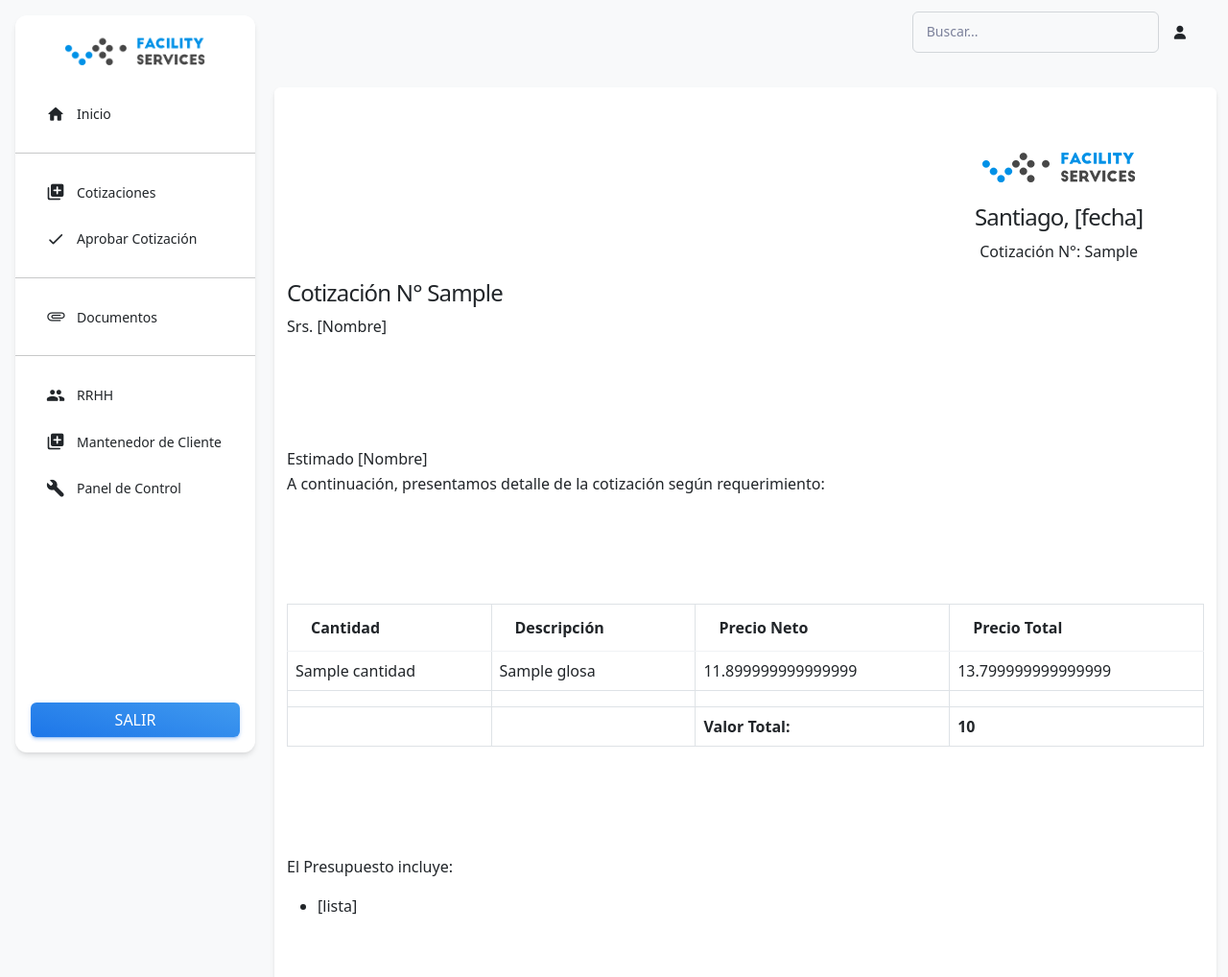
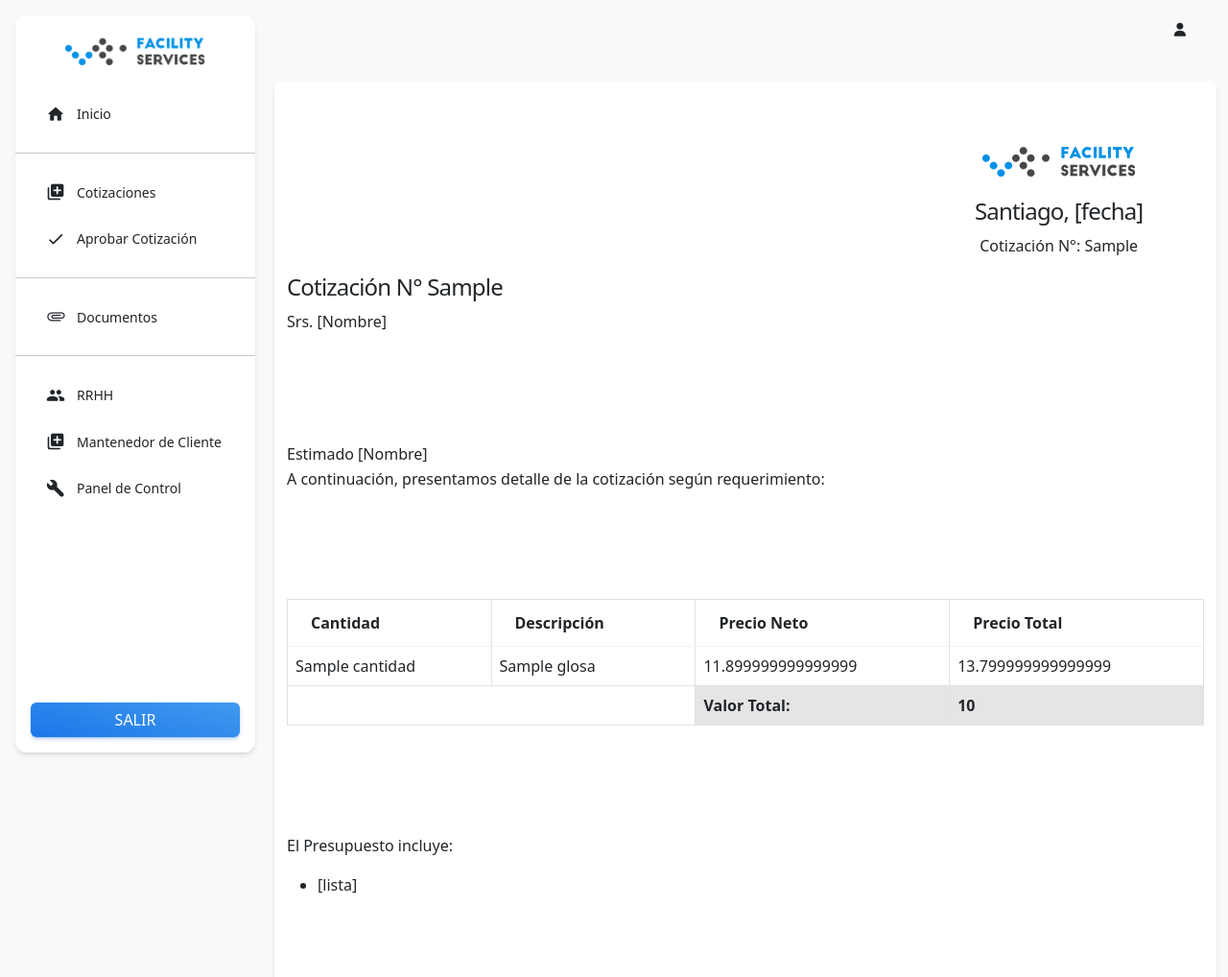
Before and after one commit to kamikaizer/lyr-facilityservices, a Python web app: template templates/ct.html in a window 1280 px wide. Shown: the top 1018 px of the page at 96% size. Run offline with Jinja, Linux system fonts and the light colour scheme; the template is opened without the code that fills it: most values are stand-ins (such as "Sample title", 1, 10 or a date in 2020); some libraries are stand-ins or nearby versions.

Commit message:
tabla de cotizacion
.

```diff
--- a/templates/base.html
+++ b/templates/base.html
@@ -201,10 +201,10 @@
     <div class="collapse navbar-collapse mt-sm-0 mt-2 me-md-0 me-sm-4" id="navbar">
       <div class="ms-md-auto pe-md-3 d-flex align-items-center">
 
-          <div class="input-group input-group-outline">
+          <!-- <div class="input-group input-group-outline">
             <label class="form-label">Buscar...</label>
             <input type="text" class="form-control">
-          </div>
+          </div> -->
 
       </div>
       <ul class="navbar-nav  justify-content-end">
--- a/templates/ct.html
+++ b/templates/ct.html
@@ -62,19 +62,13 @@
                 </tr>
 
                 {%endfor%}
-                <tr>
-                  <th></th>
-                  <th></th>
-                  <th></th>
-                  <th></th>
-                </tr>
+
 
                 <tr>
-                  <th></th>
-                  <th></th>
-                  <th>Valor Total:</th>
-                  <!-- <td>Total</td> -->
-                  <th>{{precio_total}}</th>
+                  <th colspan="2 border"></th>
+                  <!-- <th></th> -->
+                  <th class="table-active">Valor Total:</th>
+                  <th class="table-active">{{precio_total}}</th>
               </tr>
               </tbody>
             </table>
```
